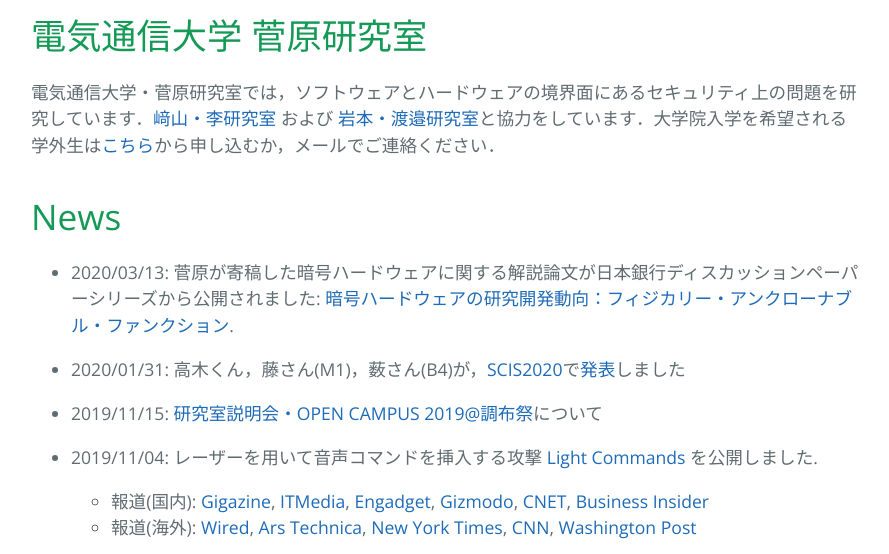
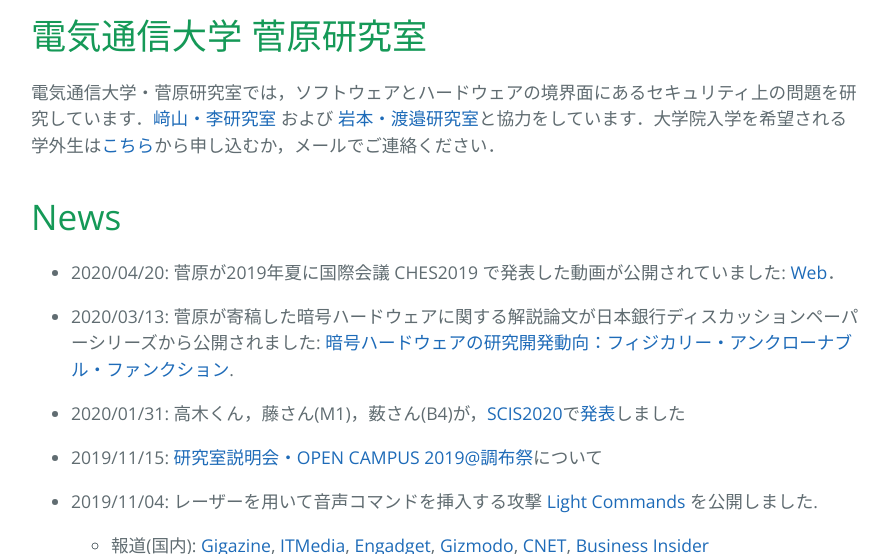
Before and after one commit to sugawara-bbbb/weblab, a Jekyll site: the page built from index.md, in a window 1280 px wide and 900 px high, scrolled down 406 px, cut to the strip 0-554 px from the top of the window. Shown: the whole strip, without its empty margins (193-1082 px from the left). Built offline with Jekyll 4.4.1, drawn with Linux system fonts in a browser that asks for light colours; our own code applies the rules of GitHub Pages for plain Markdown files.

Commit message:
CHES2019 video.

```diff
--- a/index.md
+++ b/index.md
@@ -7,6 +7,8 @@ layout: default
 電気通信大学・菅原研究室では，ソフトウェアとハードウェアの境界面にあるセキュリティ上の問題を研究しています．[﨑山・李研究室](http://sakiyama-lab.jp/) および [岩本・渡邉研究室](https://iw-lab.jp)と協力をしています．大学院入学を希望される学外生は[こちら](https://www.uec.ac.jp/admission/open-graduate/tour.html)から申し込むか，メールでご連絡ください．
 
 # News
+
+- 2020/04/20: 菅原が2019年夏に国際会議 CHES2019 で発表した動画が公開されていました: [Web](https://iacr.org/cryptodb/data/paper.php?pubkey=29049)．
 
 - 2020/03/13: 菅原が寄稿した暗号ハードウェアに関する解説論文が日本銀行ディスカッションペーパーシリーズから公開されました: [暗号ハードウェアの研究開発動向：フィジカリー・アンクローナブル・ファンクション](https://www.imes.boj.or.jp/research/abstracts/japanese/20-J-06.html).
 
```
